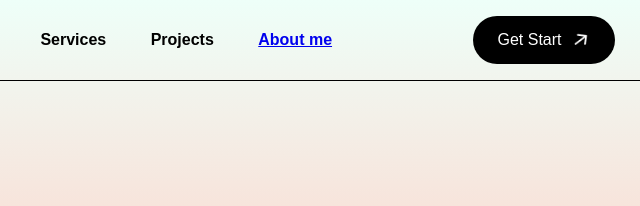
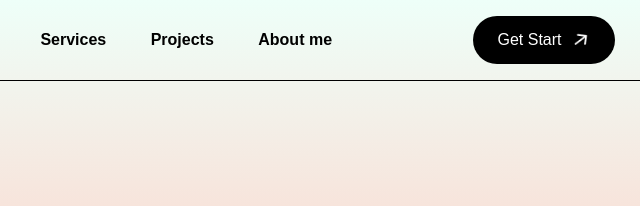
Before and after one commit to nazimaccount/first1-portfolio, a plain HTML site: page index.html in a window 1280 px wide. Shown: the top 206 px of the page, 537-1177 px from the left. Drawn offline with Linux system fonts and the light colour scheme; files whose address does not match are found by name.

Commit message:
Update style.css

```diff
--- a/style.css
+++ b/style.css
@@ -110,3 +110,8 @@ nav .logo{
     right: 13%;
     bottom: 0;
 }
+.aboutmelink{
+    color:black;
+    text-decoration:none;
+
+}
```
